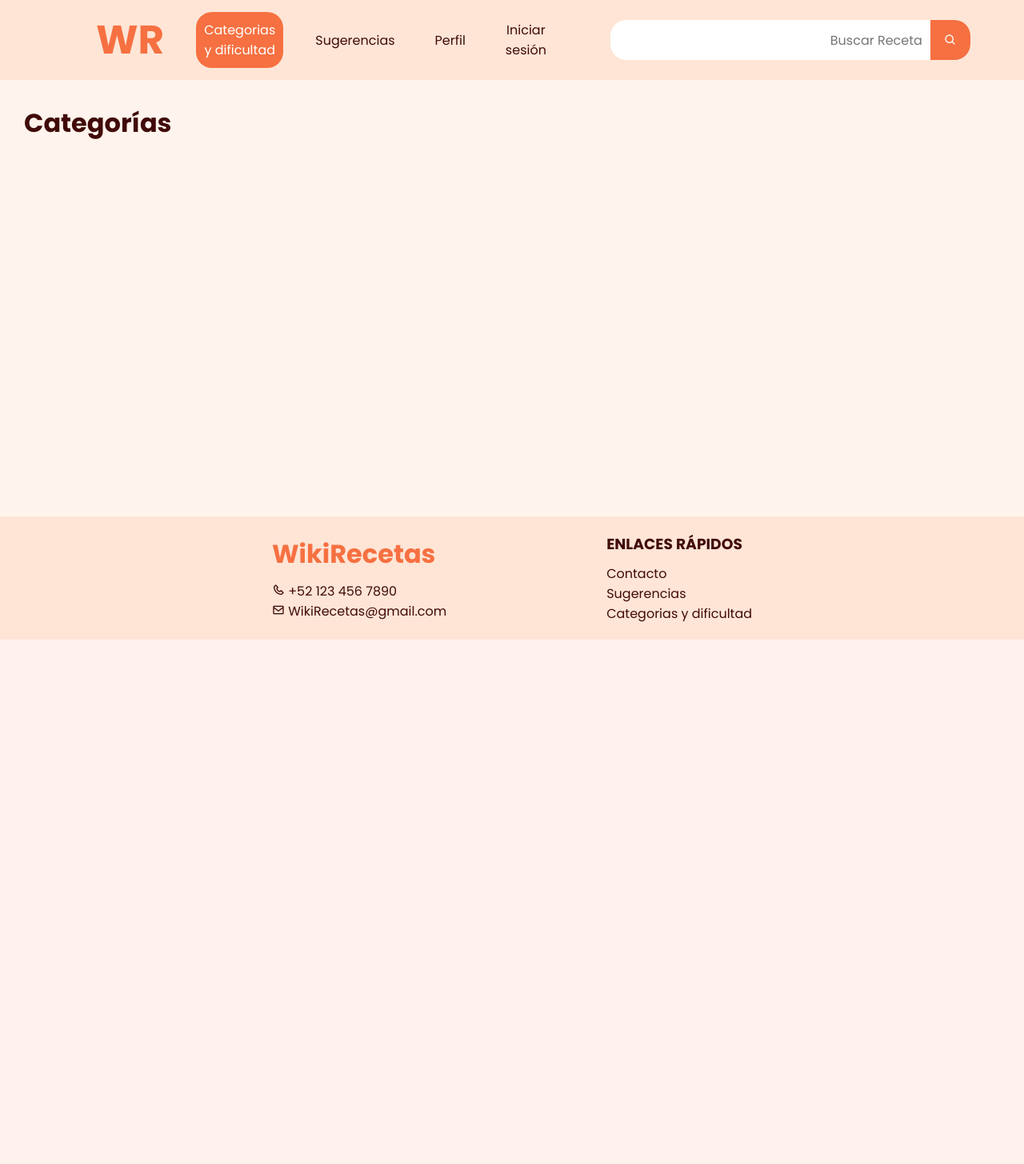
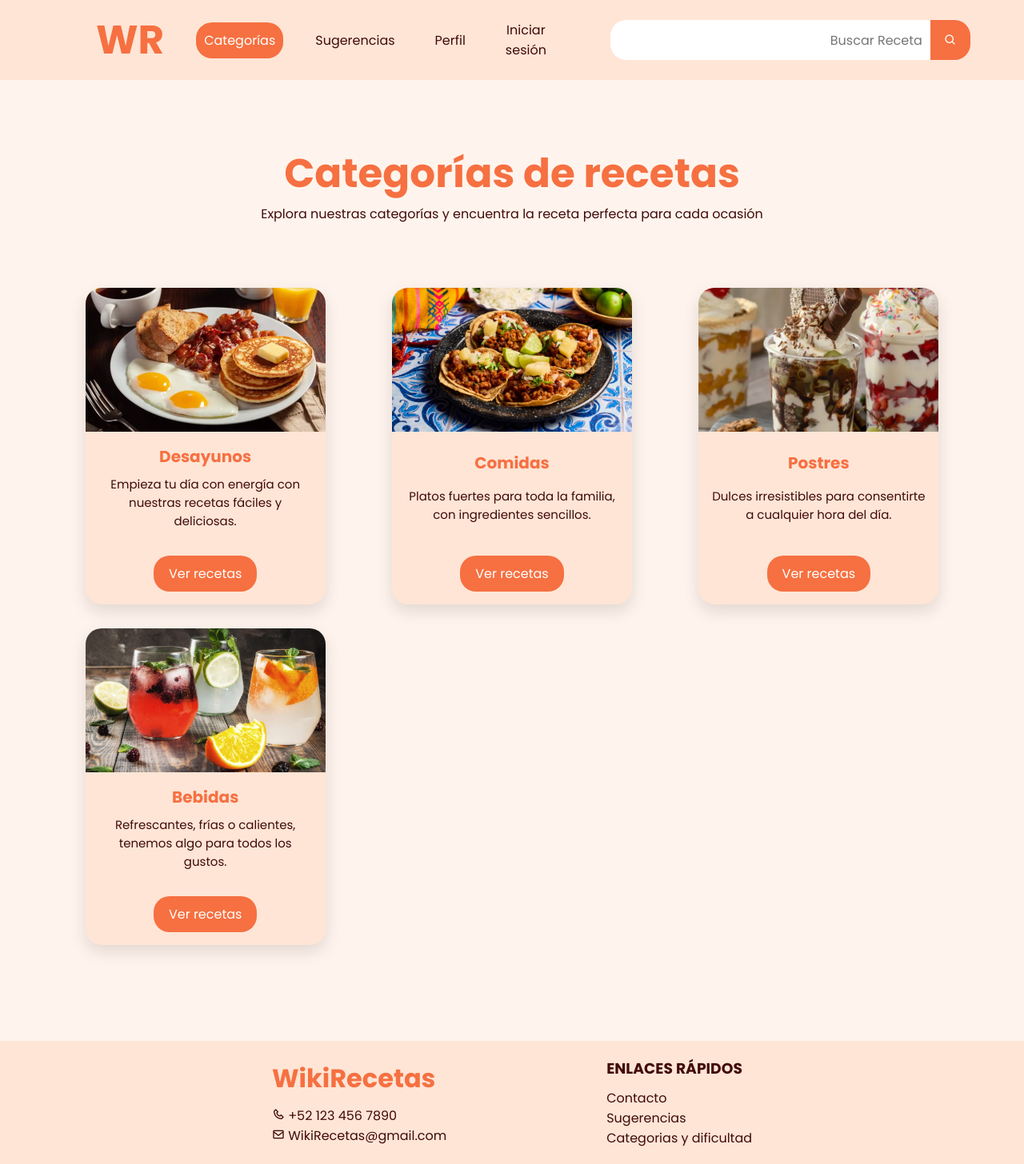
Before and after one commit to Misael-Barajas/WikiRecetas, a Flask app: page /categorias in a window 1280 px wide. Shown: the whole page at 80% size. Before the commit the page ends 800 px from the top, so only its background shows below. Run offline with Flask 3, Linux system fonts and the light colour scheme.

Commit message:
Refactor code structure for improved readability and maintainability

```diff
--- a/static/style.css
+++ b/static/style.css
@@ -131,6 +141,12 @@ body {
   font-size: 25px;
 }
 
+.card-title p {
+  color: var(--textColor);
+  font-size: 16px;
+  margin-bottom: 20px;
+}
+
 .btnSubmit, .txtLoginRegister {
   justify-content: center;
   display: flex;
@@ -186,36 +204,32 @@ body {
   }
 }
 
-/* Categoria y dificultad */
-.categoriaPlatos {
-  justify-content: center;
-  margin: 30px;
-}
+/* --- Nav info--- */
 .sectionsHeader {
   justify-content: center;
   align-items: center;
+  text-align: center;
   display: flex;
   gap: 20px;
   margin: 20px 0;
 }
 
-.sectionsHeader a {
-  color: var(--textColor);
-  text-transform: uppercase;
-}
-
 .sectionInfo a {
   display: flex;
   align-items: center;
+  color: var(--textColor);
+  text-transform: uppercase;
   height: 40px;
   padding: 10px 20px;
   background-color: var(--cardColor);
+  transition: all 0.3s ease;
   border-radius: 20px;
+  transition: all 0.3s ease;
 
   &:hover, &.active {
     color: var(--backgroundColor);
     background-color: var(--primaryColor);
-    transition: all 0.15s ease;
+    transition: all 0.3s ease;
   }
 }
 
@@ -729,3 +761,57 @@ footer {
   max-width: 400px;
   margin: auto;
 }
+
+/* --- Categorías --- */
+.categorias-grid {
+  width: 100%;
+  display: grid;
+  grid-template-columns: repeat(auto-fit, minmax(260px, 1fr));
+  gap: 30px;
+  padding: 40px 80px;
+  justify-items: center;
+}
+
+.card-categoria {
+  background-color: var(--cardColor);
+  border-radius: 20px;
+  overflow: hidden;
+  text-align: center;
+  box-shadow: 0 8px 20px rgba(0,0,0,0.12);
+  transition: all 0.3s ease;
+  max-width: 300px;
+  display: flex;
+  flex-direction: column;
+  justify-content: space-between;
+
+  &:hover {
+    transform: translateY(-8px);
+    box-shadow: 0 12px 28px rgba(0,0,0,0.2);
+  }
+}
+
+.categoria-img {
+  width: 100%;
+  height: 180px;
+  overflow: hidden;
+}
+
+.categoria-img img {
+  width: 100%;
+  height: 100%;
+  object-fit: cover;
+  transition: all 0.3s ease;
+}
+
+.card-categoria h3 {
+  color: var(--primaryColor);
+  font-size: 20px;
+  margin: 16px 0 8px 0;
+}
+
+.card-categoria p {
+  font-size: 15px;
+  color: var(--textColor);
+  padding: 0 16px;
+  margin-bottom: 16px;
+}
--- a/templates/base.html
+++ b/templates/base.html
@@ -14,7 +14,7 @@
 <body>
     <ul class="Menu">
         <li><a class="logo" href="/">WR</a></li>
-        <li><a href="{{ url_for('categorias') }}" class="{% if request.endpoint == 'categorias' %}active{% endif %}">Categorias y dificultad</a></li>
+        <li><a href="{{ url_for('categorias') }}" class="{% if request.endpoint == 'categorias' %}active{% endif %}">Categorías</a></li>
         <li><a class="{% if request.endpoint == 'sugerencias' %}active{% endif %}" href="{{url_for('sugerencias')}}">Sugerencias</a></li>
         <li><a href="{% if session.get('usuario') %}{{ url_for('perfil') }}{% else %}{{ url_for('login') }}{% endif %}" class="{% if request.endpoint == 'perfil' %}active{% endif %}">Perfil</a></li>
         {% if not session.get('usuario') %}
--- a/templates/categorias.html
+++ b/templates/categorias.html
@@ -1,12 +1,60 @@
 {% extends 'base.html' %}
 {% block title %}
-Categorias
+Categorías
 {% endblock %}
 {% block content %}
-<main class="categoriaPlatos">
-    <h1>Categorías</h1>
-    <div>
+<main>
+    <div class="container">
+        <div class="card-title">
+          <h1>Categorías de recetas</h1>
+          <p>Explora nuestras categorías y encuentra la receta perfecta para cada ocasión</p>
+        </div>
 
+        <section class="categorias-grid">
+          <div class="card-categoria">
+            <div class="categoria-img">
+              <img src="{{ url_for('static', filename='desayunos.jpg') }}">
+            </div>
+            <h3>Desayunos</h3>
+            <p>Empieza tu día con energía con nuestras recetas fáciles y deliciosas.</p>
+            <div class="btnVer">
+              <button>Ver recetas</button>
+            </div>
+          </div>
+
+          <div class="card-categoria">
+            <div class="categoria-img">
+              <img src="{{ url_for('static', filename='comidas.jpg') }}">
+            </div>
+            <h3>Comidas</h3>
+            <p>Platos fuertes para toda la familia, con ingredientes sencillos.</p>
+            <div class="btnVer">
+              <button>Ver recetas</button>
+            </div>
+          </div>
+
+          <div class="card-categoria">
+            <div class="categoria-img">
+              <img src="{{ url_for('static', filename='postres.jpg') }}">
+            </div>
+            <h3>Postres</h3>
+            <p>Dulces irresistibles para consentirte a cualquier hora del día.</p>
+            <div class="btnVer">
+              <button>Ver recetas</button>
+            </div>
+          </div>
+
+          <div class="card-categoria">
+            <div class="categoria-img">
+              <img src="{{ url_for('static', filename='bebidas.jpg') }}">
+            </div>
+            <h3>Bebidas</h3>
+            <p>Refrescantes, frías o calientes, tenemos algo para todos los gustos.</p>
+            <div class="btnVer">
+              <button>Ver recetas</button>
+            </div>
+          </div>
+        </section>
     </div>
 </main>
 {% endblock %}
--- a/templates/index.html
+++ b/templates/index.html
@@ -219,6 +219,7 @@ Inicio
                         <p>Lorem ipsum dolor sit amet consectetur adipisicing elit.</p>
                     </div>
                     <div class="receta-calif">
+                        <span class="rating">4.0</span>
                         <i class="bx bxs-star"></i>
                         <i class="bx bxs-star"></i>
                         <i class="bx bxs-star"></i>
--- a/templates/perfil.html
+++ b/templates/perfil.html
@@ -27,6 +27,10 @@ Mi perfil
                 <h3>Teléfono:</h3>
                 <p>{{ usuario.telefono }}</p>
             </div>
+            <div class="cont-data">
+                <h3>ID de usuario:</h3>
+                <p>{{ usuario.id }}</p>
+            </div>
             <form action="{{ url_for('editar_perfil') }}" method="get" id="formEditarPerfil">
                 <div class="btnSubmit">
                     <button>Editar perfil</button>
--- a/templates/sugerencias.html
+++ b/templates/sugerencias.html
@@ -5,8 +5,11 @@ Sugerencia
 {% block content %}
 <main>
     <div class="container">
+        <div class="card-title">
+            <h1>¿Tienes alguna sugerencia?</h1>
+            <p>Dinos qué sugerencia o comentario tienes sobre nosotros.</p>
+        </div>
         <div class="card-cont">
-            <h1>Dinos que sugerencia o comentario que tienes sobre nosotros.</h1>
             <div class="input-wrapper">
                 <input type="text" placeholder=" " id="idEmail" name="email" required>
                 <label for="idEmail">Correo</label>
```
Also changed, not shown: other parts of static/style.css (+55 -25 lines), static/bebidas.jpg (added), static/comidas.jpg (added), static/desayunos.jpg (added), static/postres.jpg (added).
